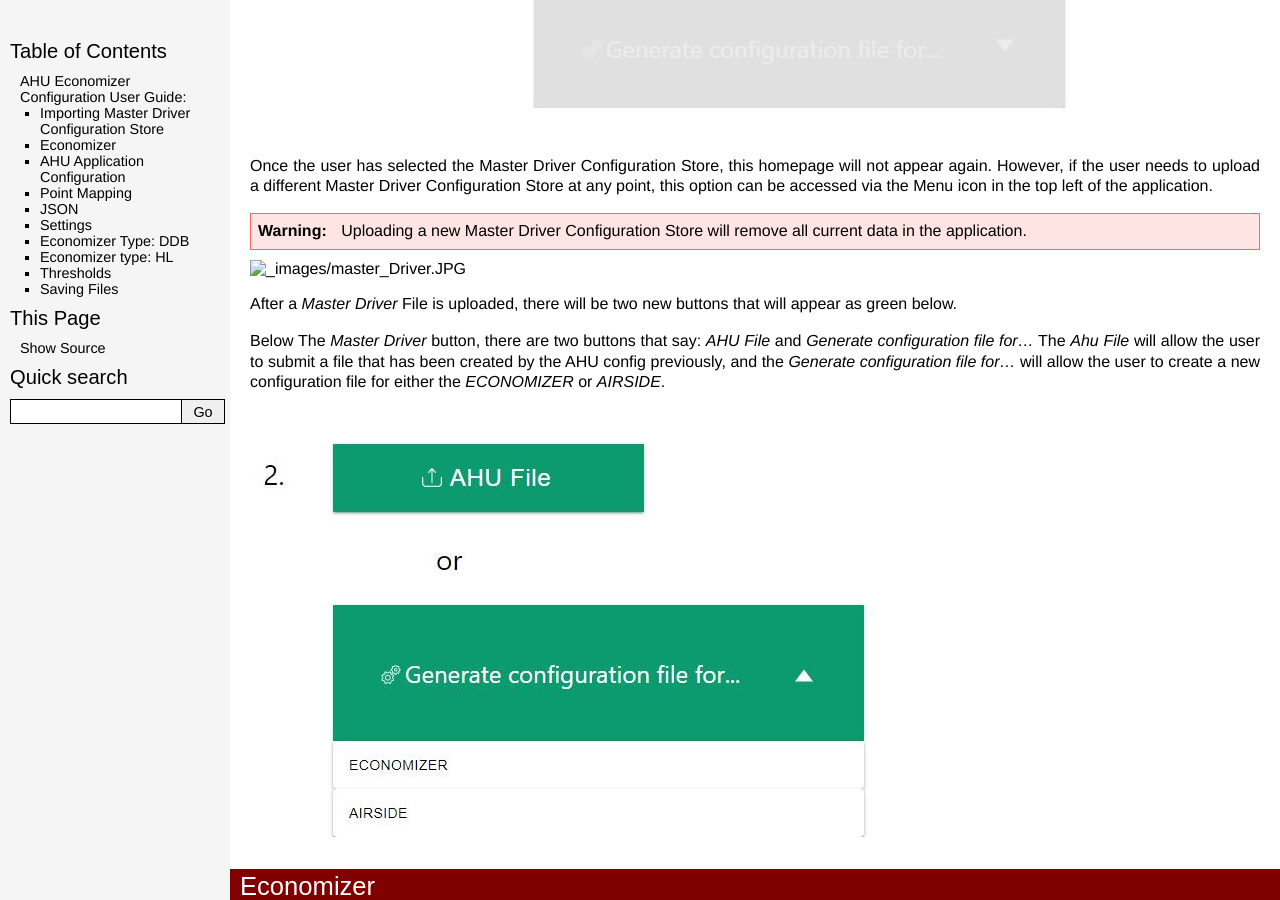
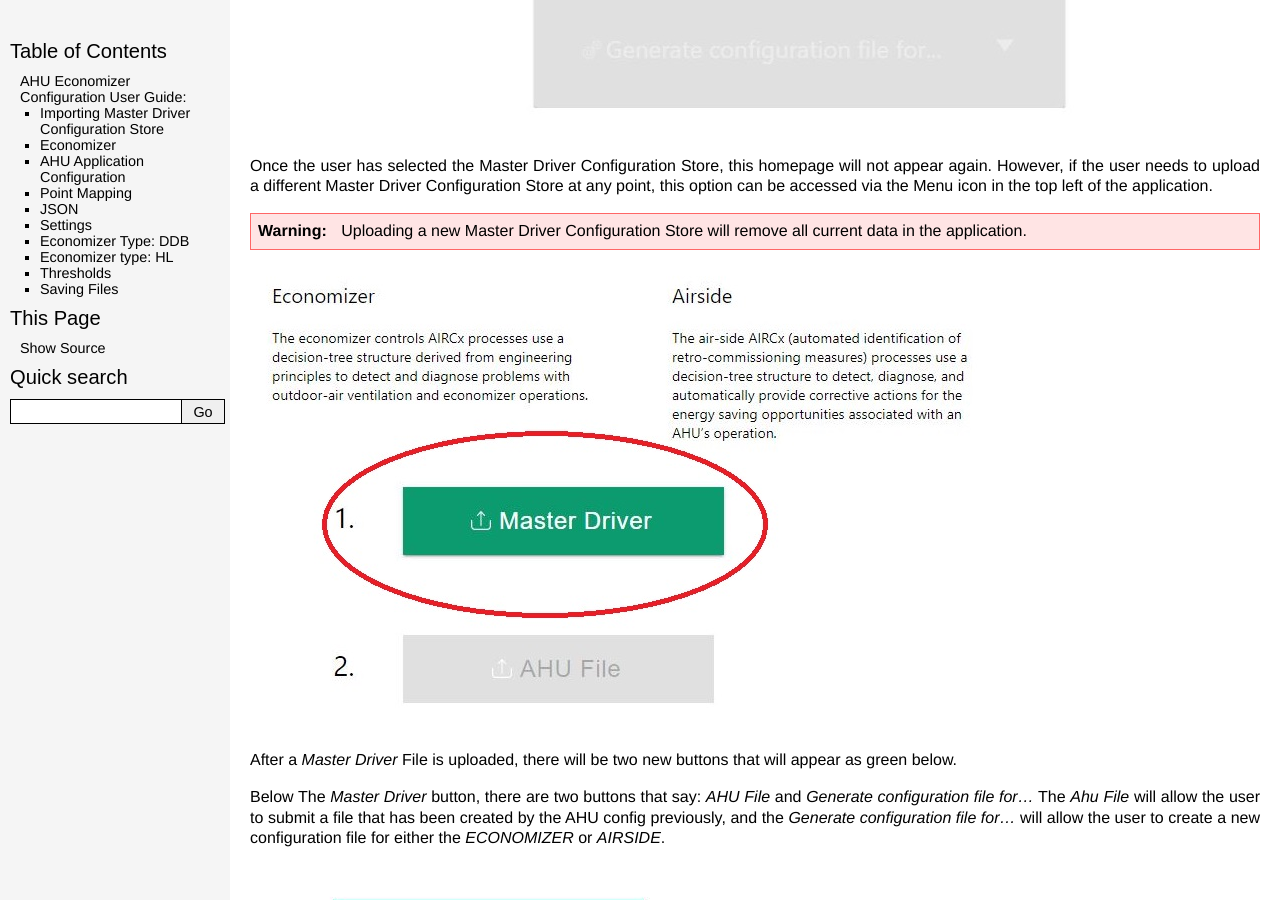
Before and after one commit to warw511/Readthedocs-AHU, a Sphinx documentation site: the page built from docs/source/index.rst, in a window 1280 px wide and 900 px high, scrolled down 825 px. Built offline with Sphinx 7.4.7, drawn with Linux system fonts in a browser that asks for light colours.

Commit message:
added image

```diff
--- a/docs/source/index.rst
+++ b/docs/source/index.rst
@@ -17,7 +17,7 @@ Once the user has selected the Master Driver Configuration Store, this homepage
 
 .. Warning:: Uploading a new Master Driver Configuration Store will remove all current data in the application.
 
-.. image:: _images/master_Driver.JPG
+.. image:: _images/master_Driver.jpg
 
 After a *Master Driver* File is uploaded, there will be two new buttons that will appear
 as green below.
```
